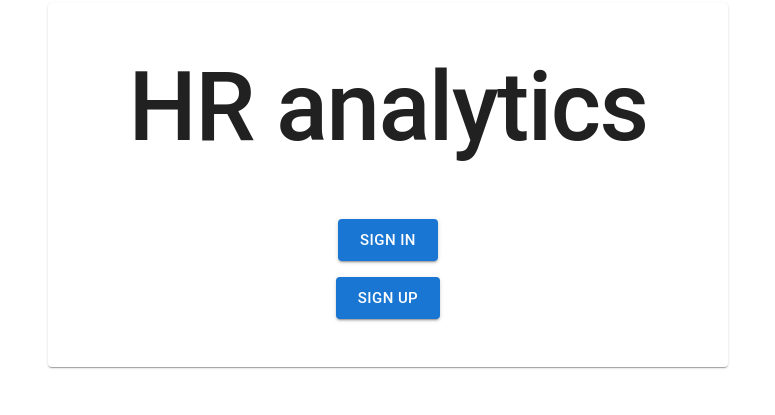
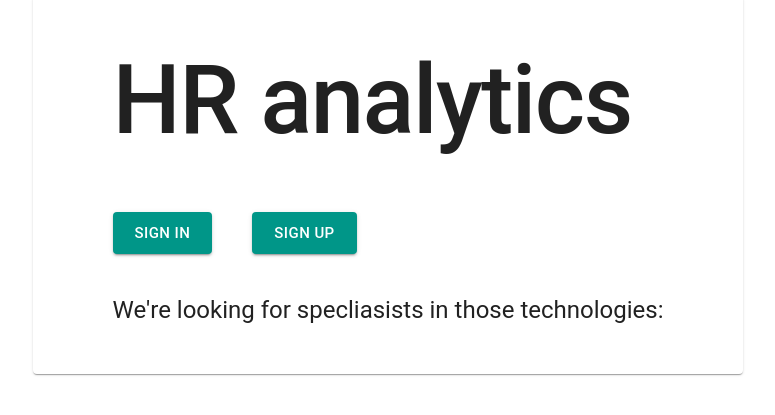
Before and after one commit to Kyorugi/Project-Reskilled, a React (Create React App) app in the folder frontend/: page / in a window 1280 px wide. Shown: the part 215-630 px from the top of the page, without its empty margins (252-1027 px from the left). Built offline with nearby package versions, Linux system fonts and the light colour scheme.

Commit message:
modified rules in eslint, adding styles for home component

```diff
--- a/frontend/src/views-forRouter/home/Home.style.ts
+++ b/frontend/src/views-forRouter/home/Home.style.ts
@@ -1,4 +1,4 @@
-import { SxProps, Theme } from '@mui/material';
+import type { SxProps, Theme } from '@mui/material';
 
 export const layout: SxProps<Theme> = {
   minHeight: '100vh',
@@ -13,8 +13,10 @@ export const container: SxProps<Theme> = {
 
 export const buttonsContainer: SxProps<Theme> = {
   display: 'flex',
-  flexDirection: 'column',
+  flexDirection: 'row',
   alignItems: 'center',
   marginTop: 7,
+  marginBottom: 5,
   rowGap: 2,
+  gap: 5,
 };
--- a/frontend/src/views-forRouter/home/Home.tsx
+++ b/frontend/src/views-forRouter/home/Home.tsx
@@ -18,6 +18,7 @@ export const Home = () => {
             to={AppRoute.home}
             variant="contained"
             size="large"
+            style={{ backgroundColor: '#009688' }}
           >
             Sign In
           </Button>
@@ -26,10 +27,14 @@ export const Home = () => {
             to={AppRoute.home}
             variant="contained"
             size="large"
+            style={{ backgroundColor: '#009688' }}
           >
             Sign up
           </Button>
         </Box>
+        <Typography variant="h5">
+          We're looking for specliasists in those technologies:
+        </Typography>
       </Paper>
     </Box>
   );
```
Also changed, not shown: frontend/.eslintrc.js.
